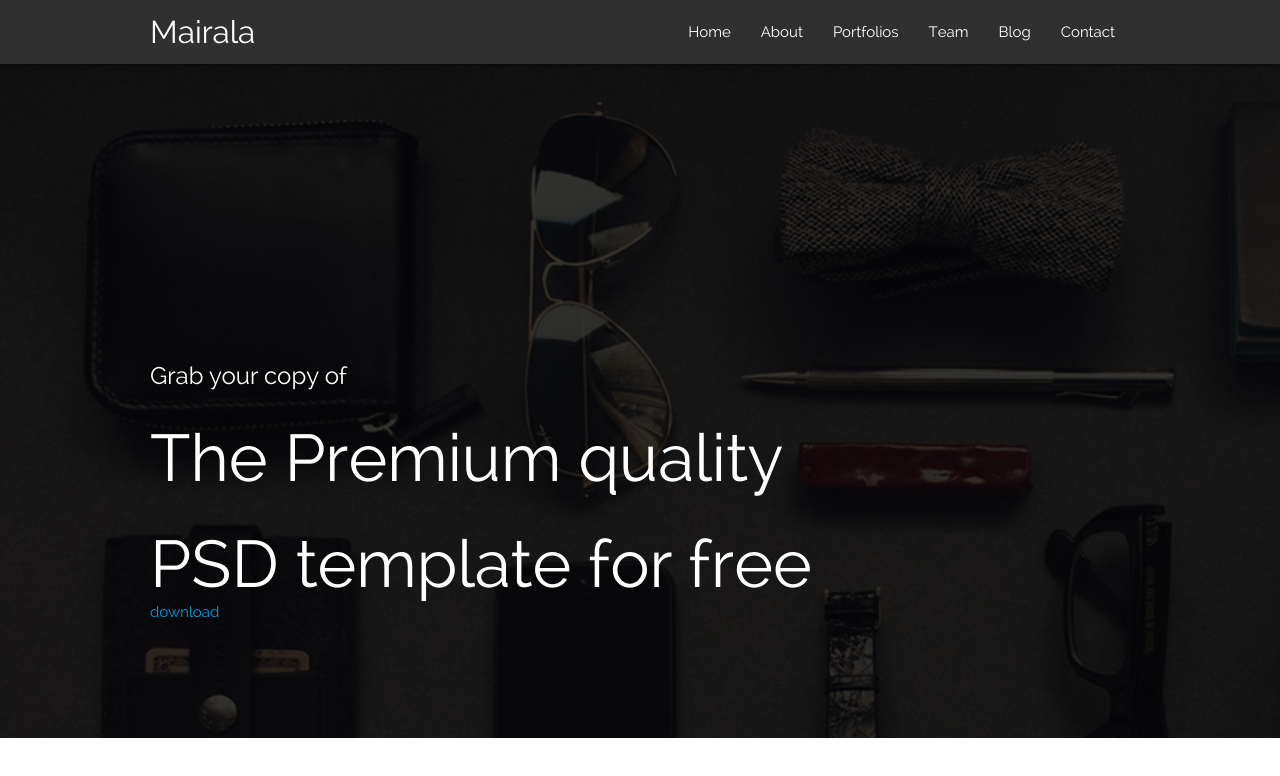
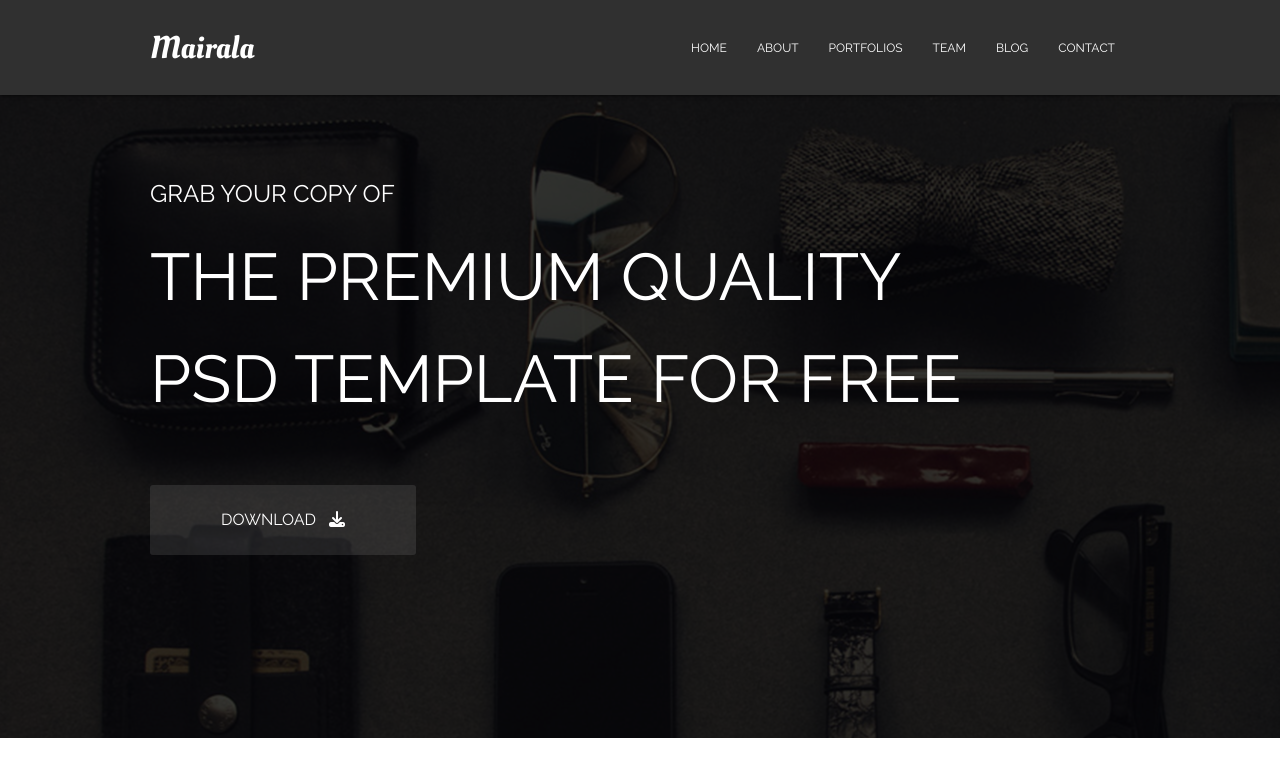
Before and after one commit to KeylorVil/Mariala, a plain HTML site: page index.html in a window 1280 px wide. Drawn offline with nearby package versions, Linux system fonts and the light colour scheme.

Commit message:
fonts, menu hover, clean up

```diff
--- a/css/main.css
+++ b/css/main.css
@@ -1,21 +1,43 @@
 @font-face {
     font-family: 'Raleway';
-    src: url(/fonts/Raleway\ regular.ttf);
+    src: url(/fonts/Raleway/Raleway\ regular.ttf);
 }
 
-.flex {
-    display: flex;
-    flex-direction: row;
+@font-face {
+    font-family: 'Oleo Script';
+    src: url(/fonts/OleoScript/OleoScript-Regular.ttf);
 }
 
-.flex .flex-column {
-    flex-direction: column;
+.upperCase {
+    text-transform: uppercase;
 }
 
-.flex.justify-center {
-    justify-content: center;
+/* Flex */
+@media (min-width: 993px) {
+    .flex-large.flex-row {
+        display: flex;
+        flex-direction: row;
+    }
+
+    .flex-large.flex-col {
+        display: flex;
+        flex-direction: row;
+    }
+
+    .flex-large.justify-content-between {
+        justify-content: space-between;
+    }
+
+    .flex-large.align-items-center {
+        align-items: center;
+    }
 }
 
+@media (max-width: 993px) {
+}
+/* End of Flex */
+
+/* Content padding */
 @media (min-width: 1440px) {
     .content {
         padding: 0px 375px 0px 375px;
@@ -23,17 +45,38 @@
 }
 
 @media (min-width: 1281px) and (max-width: 1439px) {
-
     .content {
         padding: 0px 300px 0px 300px;
     }
-
 }
 
 @media (min-width: 993px) and (max-width: 1280px) {
-
     .content {
         padding: 0px 150px 0px 150px;
     }
+}
+/* End of Content padding */
 
+/* Margins */
+.m0 {
+    margin: 0;
 }
+
+.ml-13 {
+    margin-left: 13px;
+}
+
+@media (min-width: 993px) {
+    .mt31-large {
+        margin-top: 30px;
+    }
+
+    .mt30-large {
+        margin-top: 30px;
+    }
+
+    .mt33-large {
+        margin-top: 33px;
+    }
+}
+/* End of Margins */
--- a/css/style.css
+++ b/css/style.css
@@ -3,25 +3,46 @@ body {
 }
 
 nav {
+    height: 95px;
     background-color: #303030;
 }
 
-#bg {
-    background-color: rgb(0, 0, 0, 1);
+nav > .nav-wrapper > .brand-logo {
+    font-family: 'Oleo Script';
+    position: static;
 }
 
-.bg-text {
-    padding-top: 95px;
-    padding-bottom: 95px;
+nav > .nav-wrapper > ul > li > a {
+    font-size: 12px;
+    line-height: 36px;
 }
 
-.bg-text h1 {
-    font-size: 66px;
-    margin: 0px;
-    margin-top: 33px;
+nav > .nav-wrapper > ul > li > a:hover {
+    background-color: transparent;
+    box-shadow: 0px 5px 0 #7b6c63;
 }
 
-.bg-text h4 {
+.carousel {
+    height: 674px !important;
+}
+
+.carousel > .background-text {
+    bottom: 183px !important;
+}
+
+.carousel > .background-text h1 {
+    font-size: 66px;
+}
+
+.carousel > .background-text h4 {
     font-size: 24px;
-    margin: 0px;
 }
+
+.carousel > .background-text > .download-button {
+    font-size: 16px;
+    display: inline-block;
+    margin-top: 69px;
+    border-radius: 3px;
+    background-color: rgba(255, 255, 255, 0.102);
+    padding: 23px 71px 23px 71px;
+}
--- a/index.html
+++ b/index.html
@@ -20,10 +20,10 @@
     <header>
         <div class="navbar-fixed">
             <nav class="content">
-                <div class="nav-wrapper">
+                <div class="nav-wrapper flex-large flex-row justify-content-between align-items-center">
                     <a href="#" class="brand-logo">Mairala</a>
                     <a href="#" data-target="mobile-demo" class="sidenav-trigger"><i class="fas fa-bars"></i></i></a>
-                    <ul class="right hide-on-med-and-down">
+                    <ul class="right hide-on-med-and-down upperCase">
                         <li><a href="#">Home</a></li>
                         <li><a href="#">About</a></li>
                         <li><a href="#">Portfolios</a></li>
@@ -34,7 +34,7 @@
                 </div>
             </nav>
         </div>
-        <ul class="sidenav" id="mobile-demo">
+        <ul class="sidenav upperCase" id="mobile-demo">
             <li><a href="#">Home</a></li>
             <li><a href="#">About</a></li>
             <li><a href="#">Portfolios</a></li>
@@ -43,12 +43,12 @@
             <li><a href="#">Contact</a></li>
         </ul>
 
-        <div id="bg" class="carousel carousel-slider">
-            <div class="carousel-fixed-item white-text bg-text content">
-                <h4>Grab your copy of</h4>
-                <h1>The Premium quality</h1>
-                <h1>PSD template for free</h1>
-                <a href="#">download</a>
+        <div class="carousel carousel-slider">
+            <div class="carousel-fixed-item white-text content background-text upperCase">
+                <h4 class="m0">Grab your copy of</h4>
+                <h1 class="m0 mt33-large">The Premium quality</h1>
+                <h1 class="m0 mt31-large">PSD template for free</h1>
+                <a class="download-button white-text" href="#">download<i class="fas fa-download ml-13"></i></a>
             </div>
             <div class="carousel-item" href="#" style="background-image: url(/images/bg-1.png);"></div>
             <div class="carousel-item" href="#" style="background-image: url(/images/bg-2.png);"></div>
@@ -72,13 +72,12 @@
         const carouselInstances = M.Carousel.init(carousels, {
             fullWidth: true,
             indicators: false,
+            duration: 300,
         });
 
         setInterval(() => {
             carouselInstances[0].next();
         }, 5000);
-
-        document.querySelector('#bg').style.height = "674px";
     });
 </script>
 
```
Also changed, not shown: fonts/OleoScript/OleoScript-Bold.ttf (added), fonts/OleoScript/OleoScript-Regular.ttf (added), fonts/Raleway/Raleway 100.ttf (renamed from fonts/Raleway 100.ttf), fonts/Raleway/Raleway 200.ttf (renamed from fonts/Raleway 200.ttf), fonts/Raleway/Raleway 300.ttf (renamed from fonts/Raleway 300.ttf), fonts/Raleway/Raleway 500.ttf (renamed from fonts/Raleway 500.ttf), fonts/Raleway/Raleway 600.ttf (renamed from fonts/Raleway 600.ttf), fonts/Raleway/Raleway 700.ttf (renamed from fonts/Raleway 700.ttf), fonts/Raleway/Raleway 800.ttf (renamed from fonts/Raleway 800.ttf), fonts/Raleway/Raleway 900.ttf (renamed from fonts/Raleway 900.ttf), fonts/Raleway/Raleway regular.ttf (renamed from fonts/Raleway regular.ttf).
